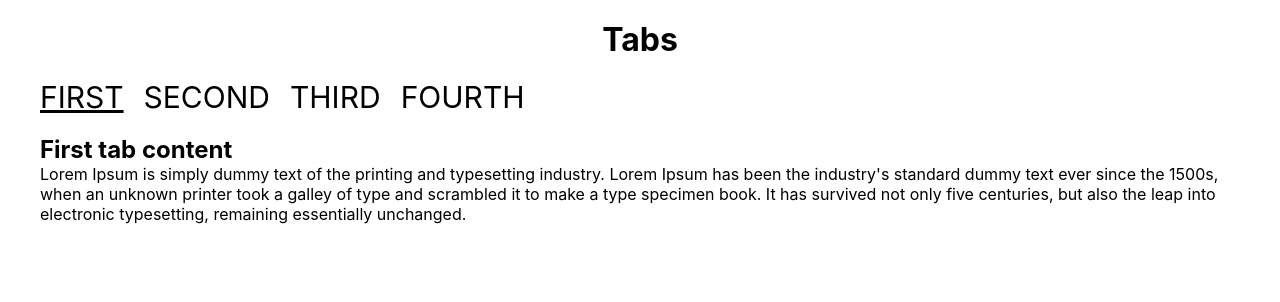
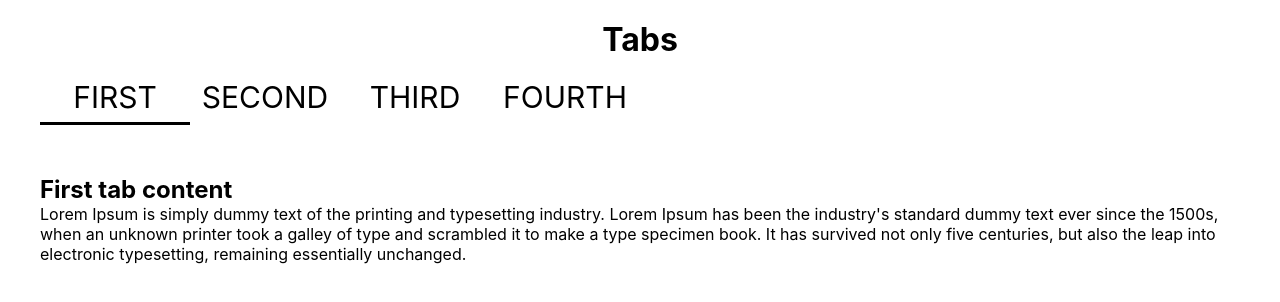
Before and after one commit to tetiana-kobyliakova/viaduct-onboarding, a React (Create React App) app: page / in a window 1280 px wide. Shown: the top 302 px of the page. Built offline with nearby package versions, Linux system fonts and the light colour scheme.

Commit message:
Add line under tab names list

```diff
--- a/src/components/tabs/Tabs.js
+++ b/src/components/tabs/Tabs.js
@@ -1,31 +1,35 @@
 import React from "react";
 import styles from "./Tabs.module.css";
-import classnames from "classnames";
 
 export const Tabs = ({ children }) => {
-  const [activeTab, setActiveTab] = React.useState(children[0].props.label);
+  const [activeTab, setActiveTab] = React.useState(0);
   const onClickTabItem = (tab) => {
     setActiveTab(tab);
   };
 
+  console.log(activeTab);
   return (
     <div>
+      <div className={styles.wrapper}>
         <ul className={styles.tabs}>
-        {children.map((child) => {
+          {children.map((child, index) => {
             const { label } = child.props;
             return (
               <TabItem
                 activeTab={activeTab}
                 key={label}
                 label={label}
+                index={index}
                 onClick={onClickTabItem}
               />
             );
           })}
         </ul>
+        <div className={styles.line} style={{ left: activeTab * 150 }}></div>
+      </div>
       <div className={styles.tabContent}>
-        {children.map((child) => {
-          if (child.props.label !== activeTab) return null;
+        {children.map((child, index) => {
+          if (index !== activeTab) return null;
           return child.props.children;
         })}
       </div>
@@ -33,19 +37,18 @@ export const Tabs = ({ children }) => {
   );
 };
 
-export const TabItem = ({ activeTab, label, onClick }) => {
+export const TabItem = ({ label, index, onClick }) => {
   const onTabClick = () => {
-    onClick(label);
+    onClick(index);
   };
   return (
-    <li
-      onClick={onTabClick}
-      className={classnames([
-        styles.tabItem,
-        { [styles.tabItemActive]: label === activeTab },
-      ])}
-    >
+    <li onClick={onTabClick} className={styles.tabItem}>
       {label.toUpperCase()}
     </li>
   );
 };
+
+// className={classnames([
+//         styles.tabItem,
+//         { [styles.tabItemActive]: index === activeTab },
+//       ])}
--- a/src/components/tabs/Tabs.module.css
+++ b/src/components/tabs/Tabs.module.css
@@ -6,7 +6,8 @@
 
 .tabItem {
   font-size: 30px;
-  margin-right: 20px;
+  width: 150px;
+  text-align: center;
   cursor: pointer;
 }
 
@@ -22,3 +23,20 @@
 .title {
   margin-top: 20px;
 }
+
+.wrapper {
+  position: relative;
+}
+
+.line {
+  position: absolute;
+  bottom: -10px;
+  width: 150px;
+  height: 3px;
+  background-color: #000;
+  transition: 0.5s;
+}
+
+.tabContent {
+  padding-top: 40px;
+}
```
Lines whose indentation alone changed are shown as unchanged.
